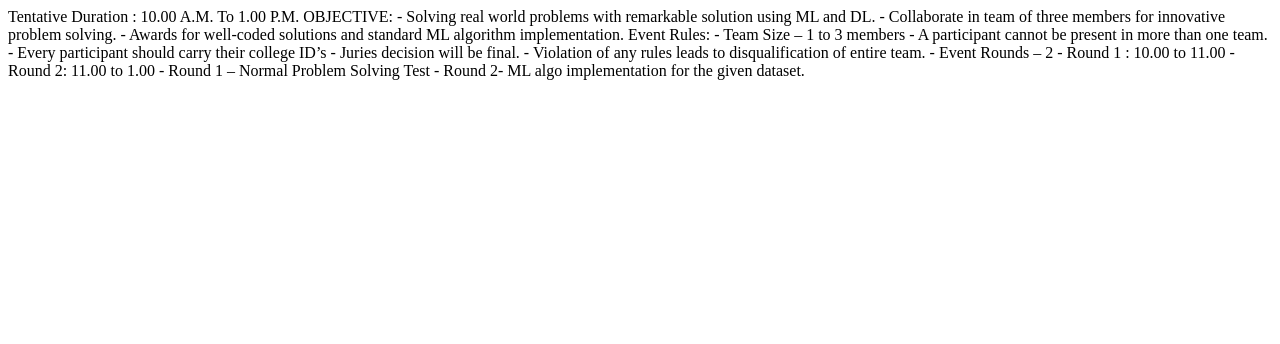
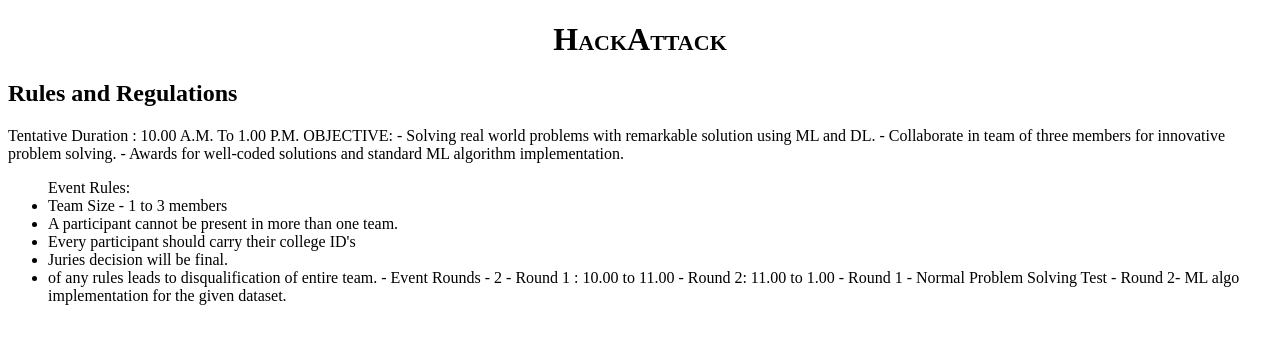
Before and after one commit to Sujit-S-2908/Current-Department-Website, a plain HTML site: page Intellina Website/techEvents/hack_attack.html in a window 1280 px wide. Drawn offline with Linux system fonts and the light colour scheme.

Commit message:
22-03-2024-Sudh-Commit-1

```diff
--- a/Intellina Website/techEvents/hack_attack.html
+++ b/Intellina Website/techEvents/hack_attack.html
@@ -8,25 +8,30 @@
 </head>
 
 <body>
+    <h1 style="font-variant: small-caps;text-align: center;">HackAttack</h1>
+    <h2>Rules and Regulations</h2>
+    <p>
         Tentative Duration : 10.00 A.M. To 1.00 P.M.
 
         OBJECTIVE:
         - Solving real world problems with remarkable solution using ML and DL.
         - Collaborate in team of three members for innovative problem solving.
         - Awards for well-coded solutions and standard ML algorithm implementation.
-
+    </p>
+    <ul type="disc">
         Event Rules:
-    - Team Size – 1 to 3 members
-    - A participant cannot be present in more than one team.
-    - Every participant should carry their college ID’s
-    - Juries decision will be final.
-    - Violation of any rules leads to disqualification of entire team.
-    - Event Rounds – 2
+        <li>Team Size - 1 to 3 members</li>
+        <li>A participant cannot be present in more than one team.</li>
+        <li>Every participant should carry their college ID's</li>
+        <li>Juries decision will be final.</li>
+        <li>of any rules leads to disqualification of entire team.
+            - Event Rounds - 2
             - Round 1 : 10.00 to 11.00
             - Round 2: 11.00 to 1.00
-    - Round 1 – Normal Problem Solving Test
+            - Round 1 - Normal Problem Solving Test
             - Round 2- ML algo implementation for the given dataset.
-
+        </li>
+    </ul>
 </body>
 
 </html>
```
Also changed, not shown: Intellina Website/nonTechEvents/connections.html (+5 -3 lines), Intellina Website/techEvents/paper_prose.html (+2 -2 lines), Intellina Website/techEvents/prompt_mania.html (+7 -4 lines), Intellina Website/techEvents/tech_trivia.html (+7 -4 lines), Intellina Website/techEvents/web_weave.html (+2 -2 lines), Intellina Website/comments.txt. Lines whose indentation alone changed are shown as unchanged.
